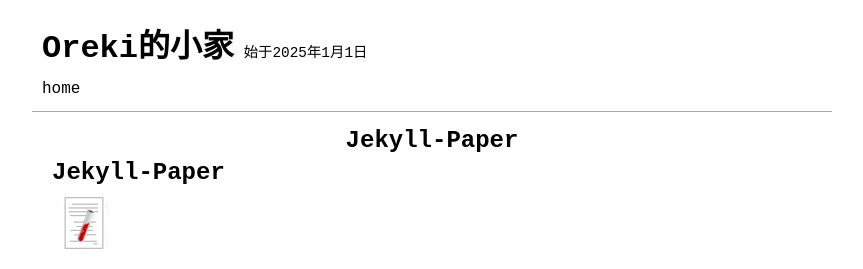
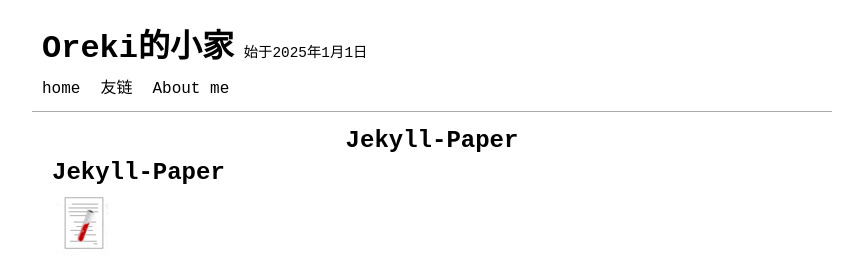
Before and after one commit to 24oreki/24oreki.github.io, a Jekyll site: the page built from README-CN.md, in a window 1280 px wide and 900 px high. Shown: the top 269 px of the window, without its empty margins (208-1071 px from the left). Built offline with Jekyll 4.4.1, drawn with Linux system fonts in a browser that asks for light colours; our own code applies the rules of GitHub Pages for plain Markdown files.

Commit message:
Update menus.yml

```diff
--- a/_data/menus.yml
+++ b/_data/menus.yml
@@ -1,2 +1,8 @@
 - title: "home"
   url:   ""
+
+- title: "友链"
+  url:   "友链"
+
+- title: "About me"
+  url:   "about me"
```
